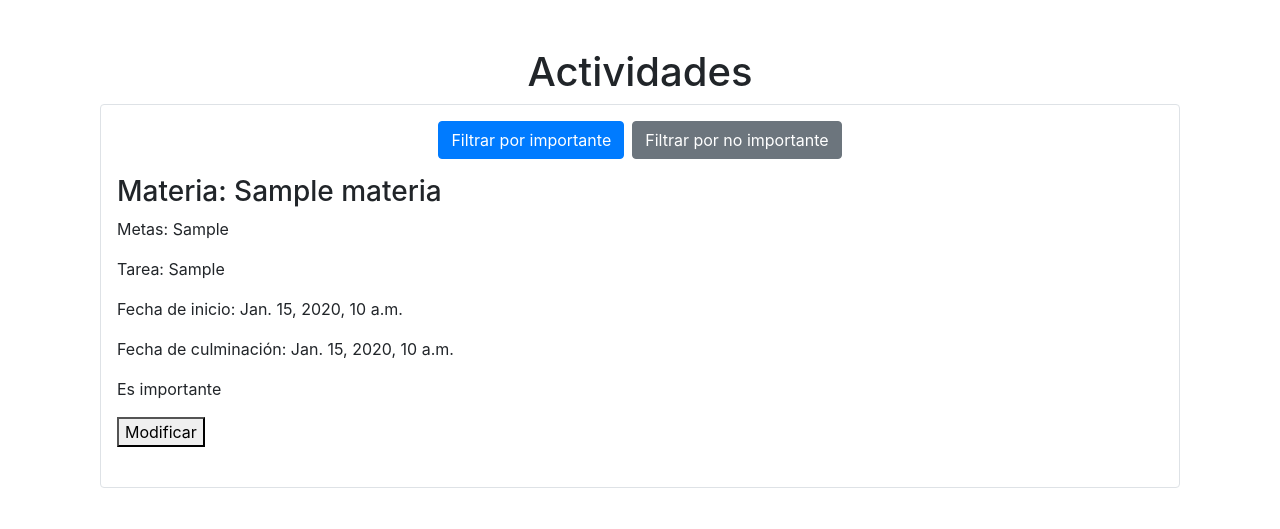
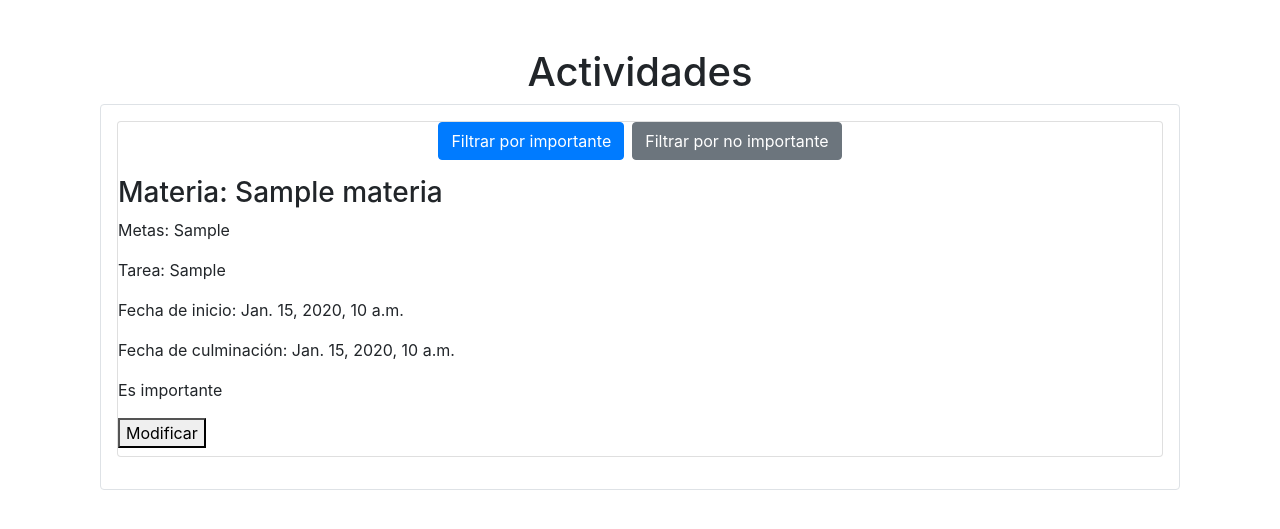
Before and after one commit to Shadowkirito123/Proyecto-final, a Django app: page /mostrar_actividad/ in a window 1280 px wide. Shown: the part 72-601 px from the top of the page. Run offline with Django 5.2, Linux system fonts and the light colour scheme; a user stored in the database is signed in; tables that the repository leaves empty hold one stand-in row (values such as "Sample post"); some libraries are stand-ins or nearby versions.

Commit message:
prueba no ejecutar

```diff
--- a/nuevoproject/templates/actividades.html
+++ b/nuevoproject/templates/actividades.html
@@ -8,9 +8,12 @@
             <ul class="list-unstyled">
                 <li class="mb-3">
                     {% if actvidad == None %}
+
                         {{error}}
+
                     {% else %}
-                    <div class="d-flex justify-content-center mb-3">
+
+                    <div class="card mb-3"><div class="d-flex justify-content-center mb-3">
                         <form action="{% url 'mostrar actividades importantes' %}" method="POST" class="mr-2">
                             {% csrf_token %}
                             <button type="submit" class="btn btn-primary">
@@ -38,7 +41,7 @@
                                 <p>Fecha de culminación: {{actvidad.fecha_final}}</p>
                                 <p>{% if actvidad.importante %} Es importante {% else %} No es importante {% endif %}</p>
                             </div>
-                            <label for="texto"><a href="{% url 'editar actividad'%}"><button>Modificar</button> </a></label>
+                            <label for="texto"><a href="{% url 'editar actividad'%}"><button>Modificar</button> </a></label></div>
 
                     {% endif %}
 
--- a/nuevoproject/views.py
+++ b/nuevoproject/views.py
@@ -105,7 +105,8 @@ def crear_actividad(request):
 def mostrar_actividades(request):
     if request.method == 'GET':
         try:
-            actividad = Actividades.objects.get(user = request.user.id)
+            actividad1 = get_object_or_404(Actividades, user = request.user.id)
+            actividad = get_object_or_404(Actividades, pk=actividad1.id, user = request.user)
             return render (request, 'actividades.html',{
                 'actvidad': actividad
             })
--- a/proyectouni/urls.py
+++ b/proyectouni/urls.py
@@ -34,6 +34,7 @@ urlpatterns = [
     path('iniciar_sesion/', views.iniciar_sesion, name='iniciar sesion'),
     path('planificacion/', views.planificacion, name='planificacion'),
     path('cerrar_sesion/', views.cerrar_sesion, name='cerrar sesion'),
-    path('calendario/', views.calendario, name='calendario')
+    path('calendario/', views.calendario, name='calendario'),
+
 
 ]
```
